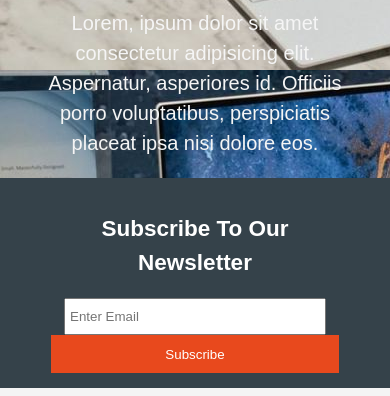
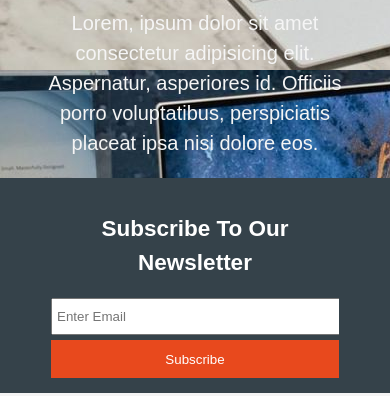
Before and after one commit to fedora-07/H5-Website, a plain HTML site: page index.html in a window 390 px wide. Shown: the part 568-964 px from the top of the page. Drawn offline with Linux system fonts and the light colour scheme.

Commit message:
added css

```diff
--- a/style.css
+++ b/style.css
@@ -187,7 +187,10 @@ footer {
     header nav,
     header nav li,
     #newsletter h1,
-    #newsletter form {
+    #newsletter form,
+    #boxes .box,
+    article#main-col,
+    aside#sidebar {
         float: none;
         text-align: center;
         width: 100%;
@@ -201,12 +204,16 @@ footer {
         margin-top: 40px;
     }
 
-    #newsletter button {
+    #newsletter button,
+    .quote button {
         display: block;
         width: 100%;
     }
 
-    #newsletter form input[type="email"] {
-        margin-bottom: ;
+    #newsletter form input[type="email"],
+    .quote input,
+    .quote textarea {
+        width: 100%;
+        margin-bottom: 5px;
     }
 }
```
